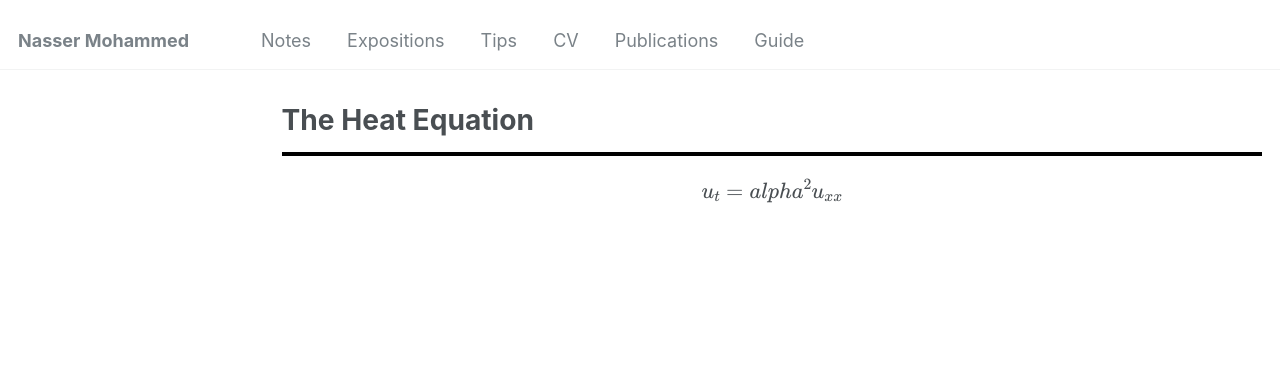
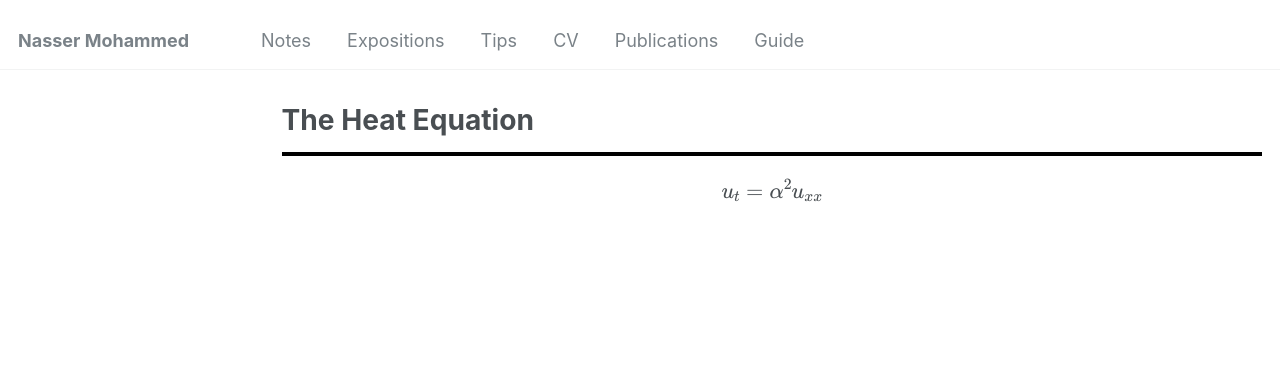
Before and after one commit to Nasser-Mohammed/Nasser-Mohammed.github.io, a Jekyll site: the page built from _pages/notes/pde/heatequation.md, in a window 1280 px wide. Shown: the top 368 px of the page. Built offline with Jekyll 4.4.1, drawn with Linux system fonts in a browser that asks for light colours.

Commit message:
Update heatequation.md

```diff
--- a/_pages/notes/pde/heatequation.md
+++ b/_pages/notes/pde/heatequation.md
@@ -5,4 +5,4 @@ permalink: /notes/heatequation/
 author_profile: false
 ---
 <hr style="border: 2px solid black;">
-\\[u_t=alpha^2u_{xx}\\]
+\\[u_t=\alpha^2u_{xx}\\]
```
